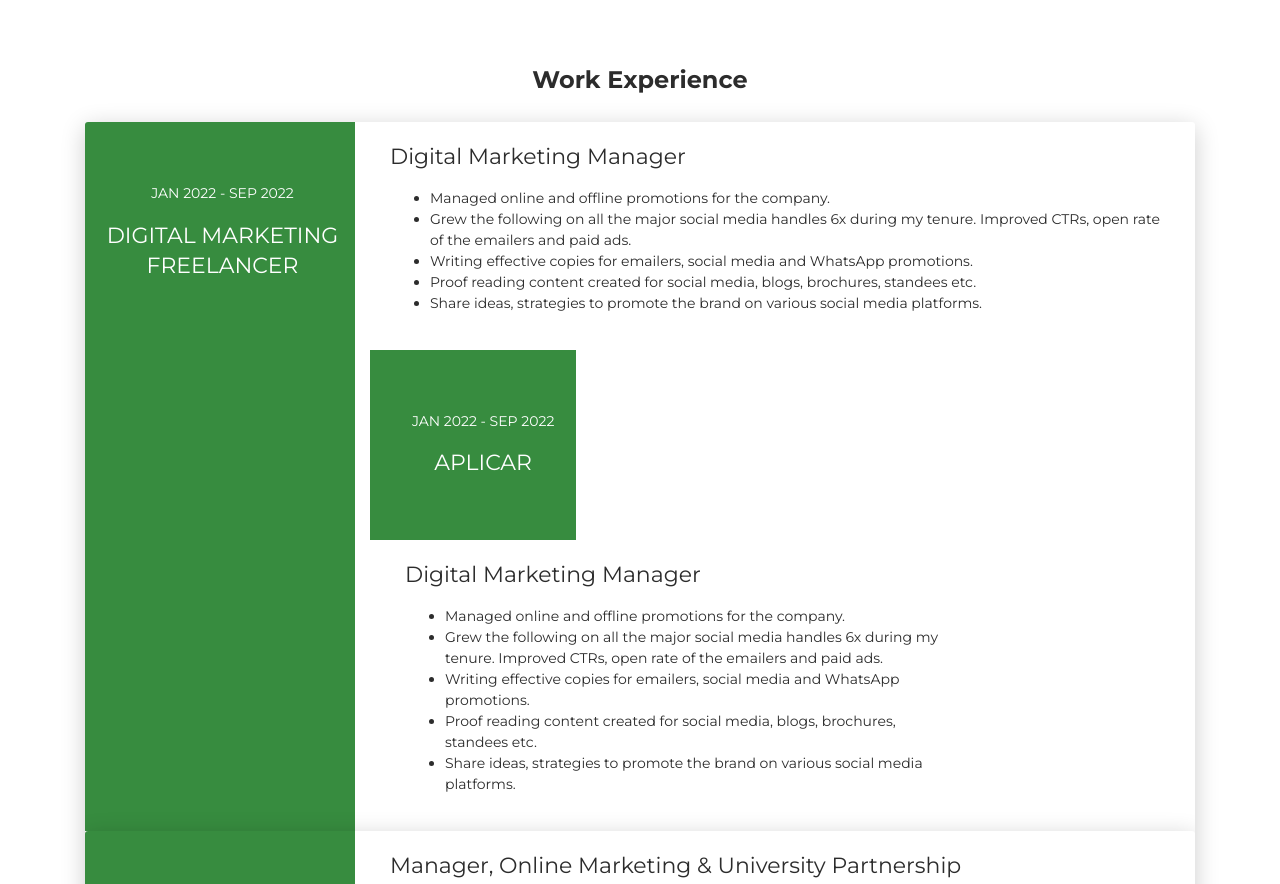
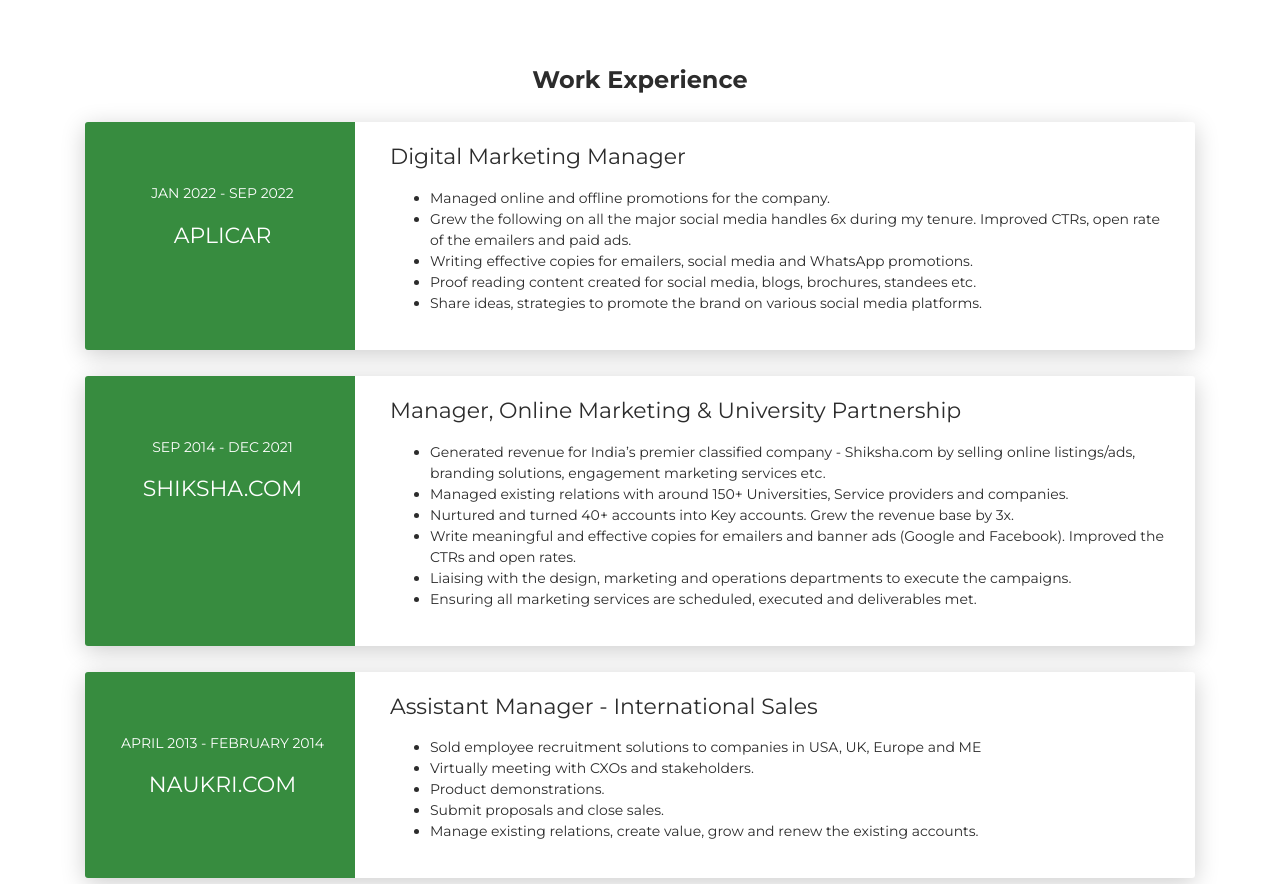
Before and after one commit to m6lomaniac/jatin-raseen, a plain HTML site: page index.html in a window 1280 px wide. Shown: the part 1340-2224 px from the top of the page. Drawn offline with Linux system fonts and the light colour scheme.

Commit message:
Update index.html

```diff
--- a/index.html
+++ b/index.html
@@ -221,25 +221,7 @@ height="0" width="0" style="display:none;visibility:hidden"></iframe></noscript>
           <div class="h4 text-center mb-4 title">Work Experience</div>
           <div class="card">
             <div class="row">
-            <div class="col-md-3 bg-primary" data-aos="fade-right" data-aos-offset="50" data-aos-duration="500">
-                <div class="card-body cc-experience-header">
-                  <p>Jan 2022 - Sep 2022</p>
-                  <div class="h5">Digital Marketing Freelancer</div>
-                </div>
-              </div>
-              <div class="col-md-9" data-aos="fade-left" data-aos-offset="50" data-aos-duration="500">
-                <div class="card-body">
-                  <div class="h5">Digital Marketing Manager</div>
-                  <ul>
-                    <li>Managed online and offline promotions for the company.</li>
-                    <li>Grew the following on all the major social media handles 6x during my tenure. Improved CTRs,
-                      open rate of the emailers and paid ads.</li>
-                    <li>Writing effective copies for emailers, social media and WhatsApp promotions.</li>
-                    <li>Proof reading content created for social media, blogs, brochures, standees etc.</li>
-                    <li>Share ideas, strategies to promote the brand on various social media platforms.</li>
-                  </ul>
-                </div>
-              <div class="col-md-3 bg-primary" data-aos="fade-right" data-aos-offset="50" data-aos-duration="500">
+               <div class="col-md-3 bg-primary" data-aos="fade-right" data-aos-offset="50" data-aos-duration="500">
                 <div class="card-body cc-experience-header">
                   <p>Jan 2022 - Sep 2022</p>
                   <div class="h5">Aplicar</div>
```
